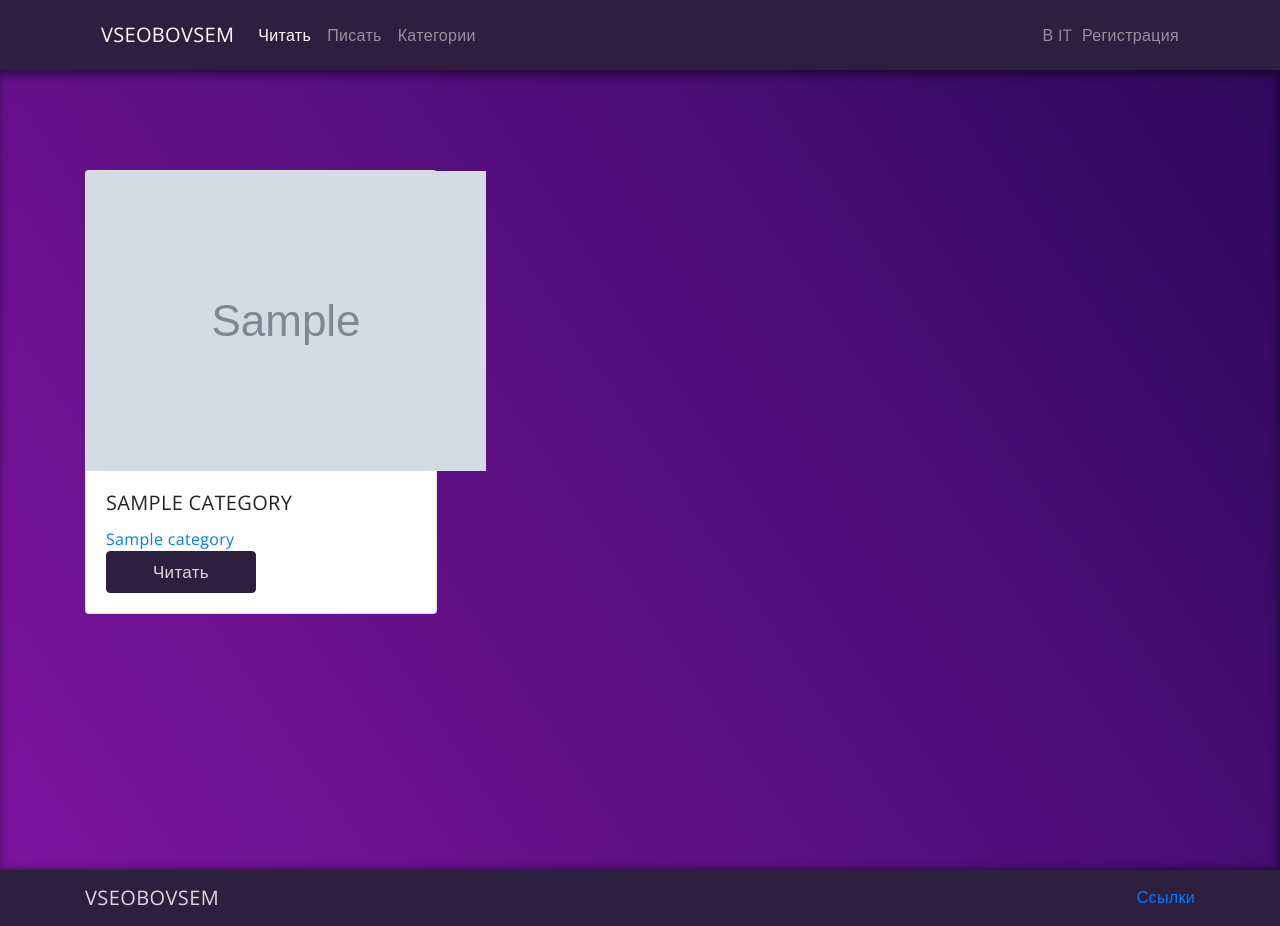
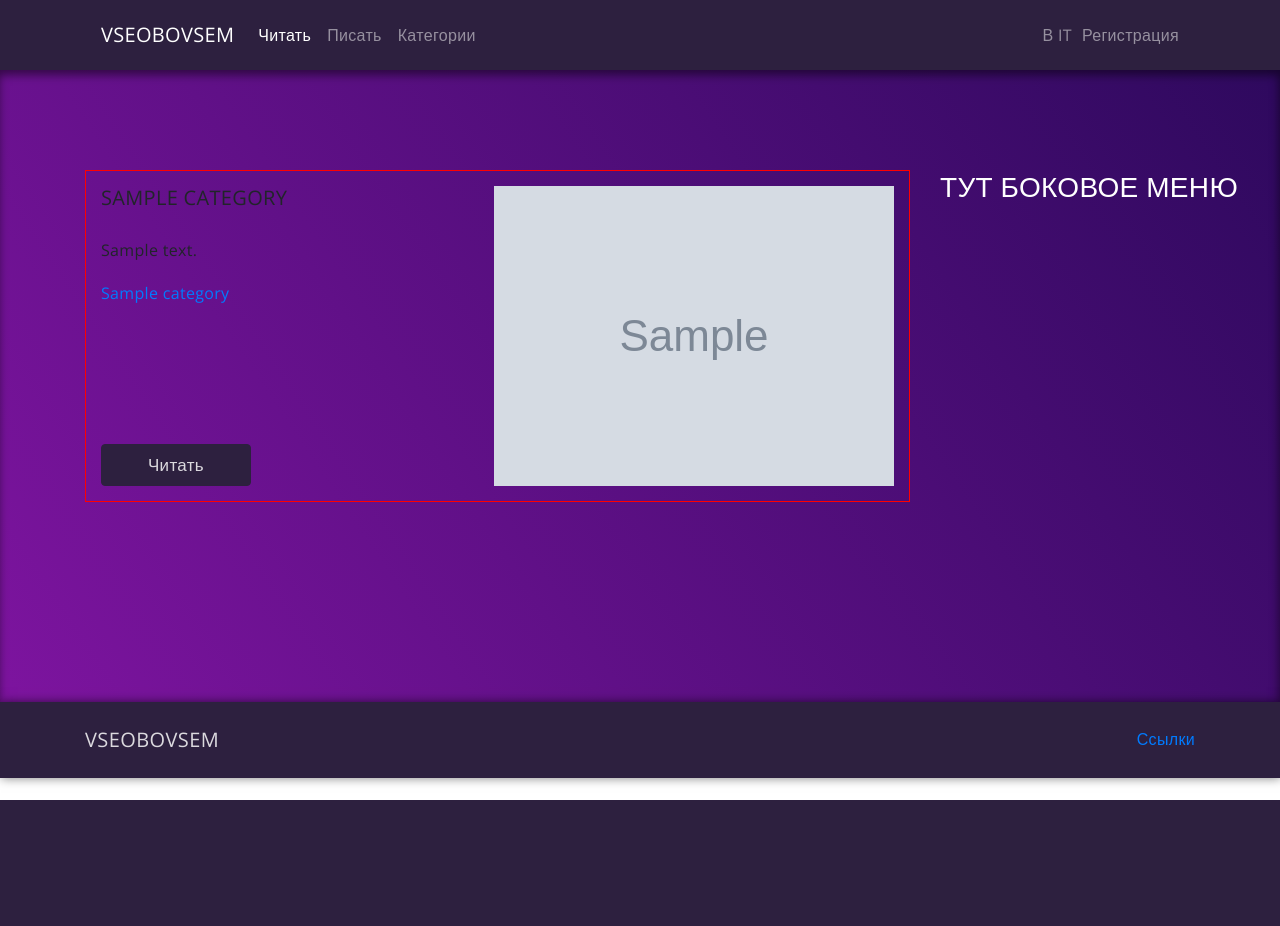
Before and after one commit to Beloslav13/django_site, a Django app: template voit_it/blogengine/templates/blogengine/posts_list.html in a window 1280 px wide. After the commit the page ends 800 px from the top, so only its background shows below. Run offline with Django 3.2, Linux system fonts and the light colour scheme; the template is opened without the code that fills it: most values are stand-ins (such as "Sample title", 1, 10 or a date in 2020); grey boxes marked "Sample" are stand-in pictures; some libraries are stand-ins or nearby versions.

Commit message:
тестовое представление списка постов.

```diff
--- a/voit_it/blogengine/static/css/blog_css.css
+++ b/voit_it/blogengine/static/css/blog_css.css
@@ -5,10 +5,12 @@ body {
     letter-spacing: 0.02em;
     font-size: 16px;
     overflow-x: hidden;
+    height: 100vh;
 }
 
 html {
   overflow-x: hidden;
+    height: 100vh;
 }
 
 div, p, form, input, a, span, button {
@@ -110,18 +112,23 @@ div, p, form, input, a, span, button {
 
 .footer {
     box-shadow: 1px 0px 10px rgba(0,0,0,0.5);
+    padding-bottom: 10px;
+    padding-top: 10px;
 }
 
 /* ----- Index Page ----- */
 .index-section, .section-bg {
-    background: rgb(125,20,159);
-    background: -moz-linear-gradient(56deg, rgba(125,20,159,1) 0%, rgba(46,9,94,1) 100%);
-    background: -webkit-linear-gradient(56deg, rgba(125,20,159,1) 0%, rgba(46,9,94,1) 100%);
-    background: linear-gradient(56deg, rgba(125,20,159,1) 0%, rgba(46,9,94,1) 100%);
-    filter: progid:DXImageTransform.Microsoft.gradient(startColorstr="#7d149f",endColorstr="#2e095e",GradientType=1);
-    box-shadow: inset -1px 5px 10px rgba(0,0,0,0.5);
+    background: rgb(125, 20, 159);
+    background: -moz-linear-gradient(56deg, rgba(125, 20, 159, 1) 0%, rgba(46, 9, 94, 1) 100%);
+    background: -webkit-linear-gradient(56deg, rgba(125, 20, 159, 1) 0%, rgba(46, 9, 94, 1) 100%);
+    background: linear-gradient(56deg, rgba(125, 20, 159, 1) 0%, rgba(46, 9, 94, 1) 100%);
+    filter: progid:DXImageTransform.Microsoft.gradient(startColorstr="#7d149f", endColorstr="#2e095e", GradientType=1);
+    box-shadow: inset -1px 5px 10px rgba(0, 0, 0, 0.5);
     padding-bottom: 150px;
     padding-top: 250px;
+}
+
+.index-section {
     height: 100vh;
 }
 
@@ -144,15 +151,55 @@ div, p, form, input, a, span, button {
 }
 
 /* -----Post Section ----- */
+.section-bg_pt {
+    padding-top: 100px;
+}
+
+.post-wrap {
+    margin-bottom: 50px;
+}
+
+.post {
+    /*margin-bottom: 100px;*/
+    justify-content: space-between;
+    border: 1px solid red;
+    padding: 15px;
+}
+
+.post-text {
+    flex-direction: column;
+    justify-content: space-between;
+}
+
+.post-title {
+
+}
+
+.post-text_detail {
+    margin-top: 30px;
+}
+
+.category-wrap {
+    margin-top: 20px;
+}
+
+.btn-post {
+    margin-top: auto;
+}
+
+.post-img {
+
+}
 
 .post-figure {
     margin: auto;
 }
 
-.card {
-    margin-bottom: 100px;
+.post-img {
+    margin-left: auto;
+    width: auto;
 }
 
-.section-bg_pt {
-    padding-top: 100px;
+.navbar-right {
+    position: fixed;
 }
--- a/voit_it/blogengine/templates/blogengine/posts_list.html
+++ b/voit_it/blogengine/templates/blogengine/posts_list.html
@@ -7,30 +7,31 @@
 {% block content %}
 
 <section class="main-section section-bg section-bg_pt">
-    <div class="container">
+    <div class="container" role="main">
         <div class="row">
-
+            <div class="col-sm-9">
+                <div class="row">
                     {% if posts %}
                         {% for post in posts %}
-                    <div class="col-lg-6">
-                        <div class="card-wrap d-flex">
-                                <div class="card" style="width: 22rem;">
-
-                                    {% if post.image %}
-                                    <figure class="post-figure">
-                                        <img src="{{MEDIA_URL}}{{ post.image.image_thumb.url }}" alt="" />
-                                    </figure>
-                                    {% endif %}
-
-                                    <div class="card-body">
-                                        <h5 class="card-title">{{ post.title }}</h5>
-
+                            <div class="col-lg-12">
+                                <div class="post-wrap">
+                                    <div class="post d-flex">
+                                            <div class="post-text d-flex">
+                                                <h5 class="post-title">{{ post.title }}</h5>
+                                                <p class="post-text_detail">{{ post.text|truncatewords:20|safe }}</p>
+                                                <div class="category-wrap">
                                                     {% for category in post.categories.all %}
                                                         <a href="{{ category.get_absolute_url }}">{{ category.title }}</a>
                                                     {% endfor %}
-
-        <!--                                <p class="card-text">{{ post.text|truncatewords:10  }}</p>-->
-                                        <a href="{{ post.get_absolute_url }}" class="btn btn-primary">Читать</a>
+                                                </div>
+                                                <a href="{{ post.get_absolute_url}}" class="btn btn-primary btn-post">Читать</a>
+                                            </div>
+                                        <div class="post-img">
+                                            {% if post.image %}
+                                                <figure class="post-figure">
+                                                    <img src="{{ MEDAI_URL }}{{post.image.image_thumb.url}}" alt="Image Post">
+                                                </figure>
+                                            {% endif %}
                                         </div>
                                     </div>
                                 </div>
@@ -38,9 +39,22 @@
                         {% endfor %}
                     {% else %}
                     <p>
-                No posts.
+                        No Posts.
                     </p>
                     {% endif %}
+                </div>
+            </div>
+            <div class="col-sm-3">
+                <div class="row">
+                    <div class="col-lg-12">
+                        <div class="navbar-right">
+                            <h3 style="text-align: center; color: white">
+                                Тут боковое меню
+                            </h3>
+                        </div>
+                    </div>
+                </div>
+            </div>
         </div>
     </div>
 </section>
```
Lines whose indentation alone changed are shown as unchanged.
